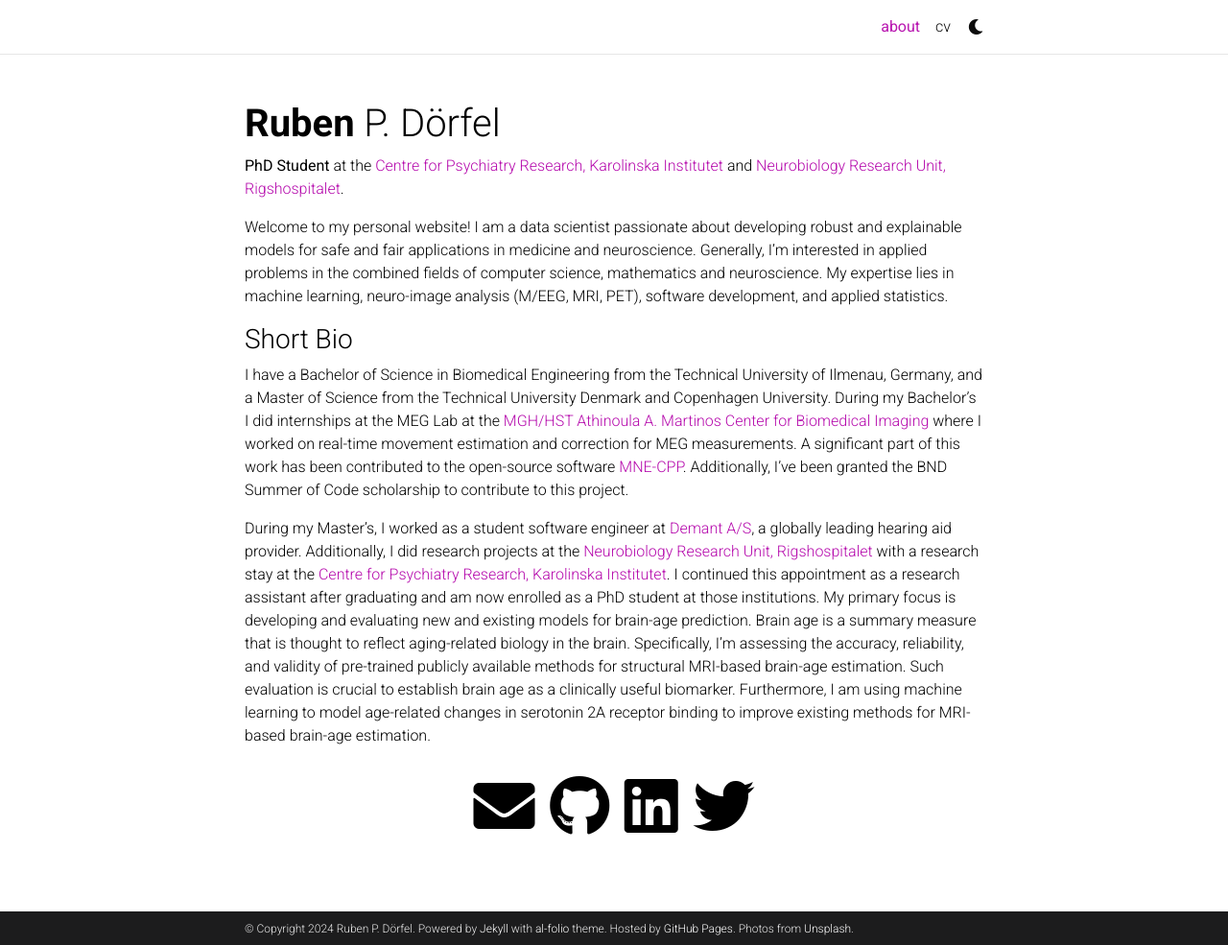
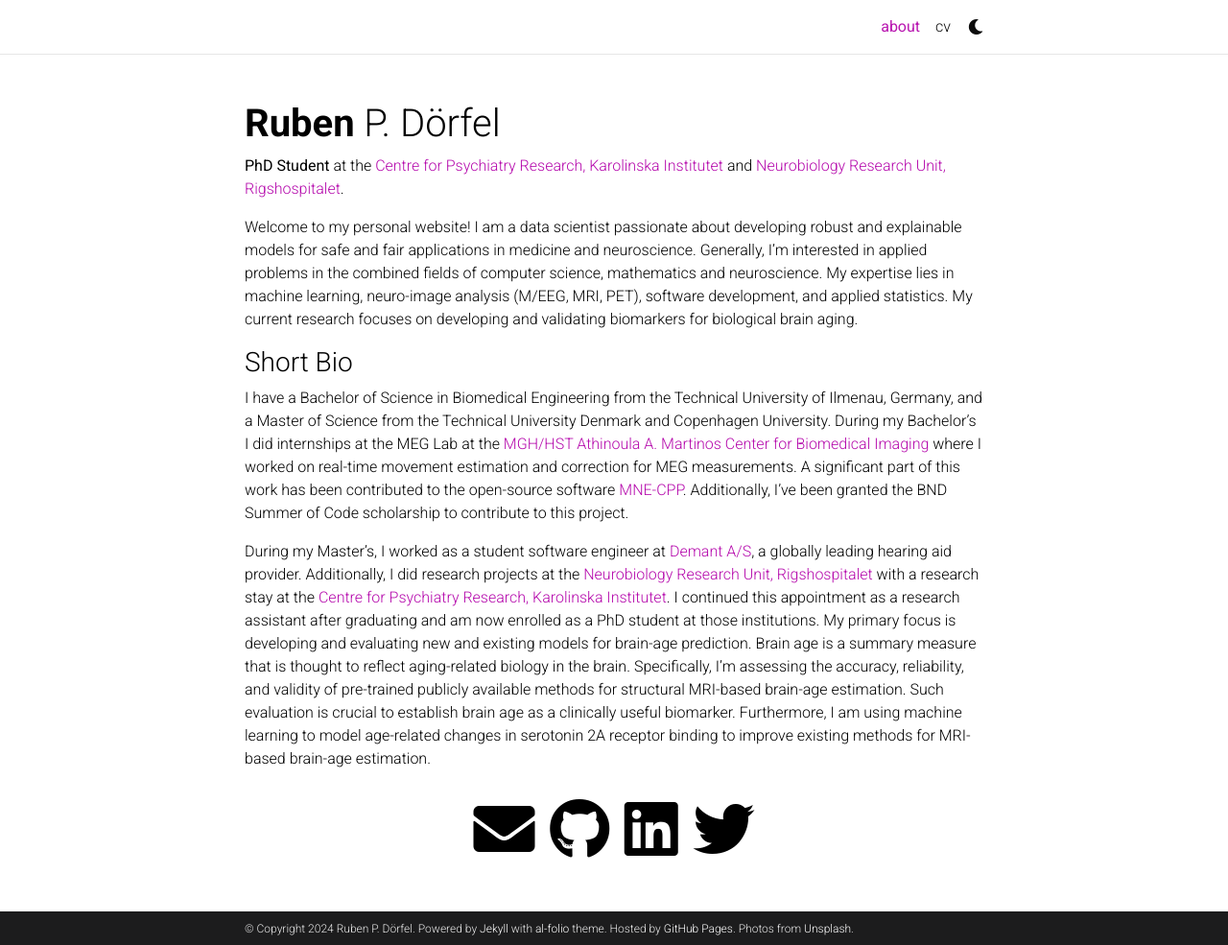
Before and after one commit to RDoerfel/rdoerfel.github.io, a Jekyll site: the page built from _pages/about.md, in a window 1280 px wide and 985 px high. Shown: the whole window at 96% size. Built offline with Jekyll 4.4.1, drawn with Linux system fonts in a browser that asks for light colours; comment, search, counter and statistics services are not loaded; a style sheet for code colours, icons or effects is not loaded.

Commit message:
update about

```diff
--- a/_pages/about.md
+++ b/_pages/about.md
@@ -14,7 +14,7 @@ selected_papers: false # includes a list of papers marked as "selected={true}"
 social: true  # includes social icons at the bottom of the page
 ---
 
-Welcome to my personal website! I am a data scientist passionate about developing robust and explainable models for safe and fair applications in medicine and neuroscience. Generally, I'm interested in applied problems in the combined fields of computer science, mathematics and neuroscience. My expertise lies in machine learning, neuro-image analysis (M/EEG, MRI, PET), software development, and applied statistics.
+Welcome to my personal website! I am a data scientist passionate about developing robust and explainable models for safe and fair applications in medicine and neuroscience. Generally, I'm interested in applied problems in the combined fields of computer science, mathematics and neuroscience. My expertise lies in machine learning, neuro-image analysis (M/EEG, MRI, PET), software development, and applied statistics. My current research focuses on developing and validating biomarkers for biological brain aging.
 
 ### Short Bio
 I have a Bachelor of Science in Biomedical Engineering from the Technical University of Ilmenau, Germany, and a Master of Science from the Technical University Denmark and Copenhagen University. During my Bachelor's I did internships at the MEG Lab at the [MGH/HST Athinoula A. Martinos Center for Biomedical Imaging](https://www.martinos.org) where I worked on real-time movement estimation and correction for MEG measurements. A significant part of this work has been contributed to the open-source software [MNE-CPP](https://mne-cpp.org). Additionally, I've been granted the BND Summer of Code scholarship to contribute to this project.
```
